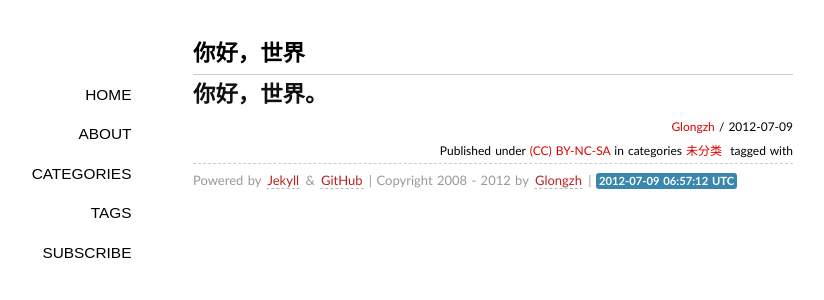
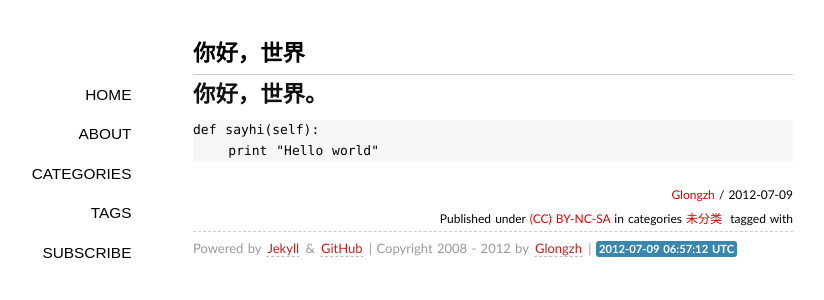
Before and after one commit to zhanglandy/zhanglandy.github.com, a Jekyll site: the page built from _posts/2012/2012-07-09-hello-world.md, in a window 1280 px wide. Shown: the top 300 px of the page, without its empty margins (147-971 px from the left). Built offline with Jekyll 4.4.1, drawn with Linux system fonts in a browser that asks for light colours; some web fonts are replaced; Markdown is read by kramdown in place of the engine named in the settings; comment, search, counter and statistics services are not loaded.

Commit message:
Updated _posts/2012/2012-07-09-hello-world.md

```diff
--- a/_posts/2012/2012-07-09-hello-world.md
+++ b/_posts/2012/2012-07-09-hello-world.md
@@ -6,3 +6,5 @@ categories:
 published: true
 ---
 ## 你好，世界。
+    def sayhi(self):
+        print "Hello world"
```
